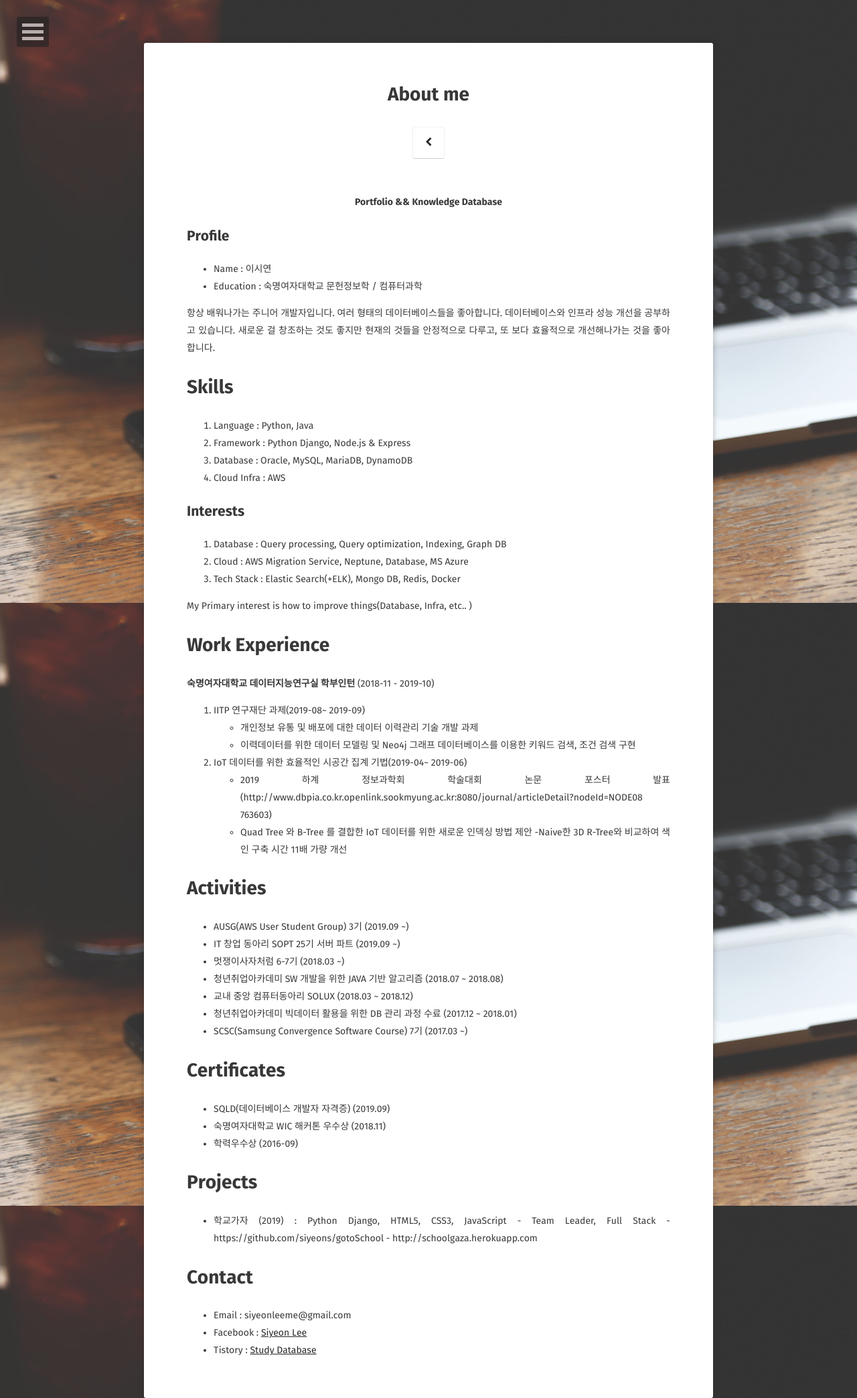
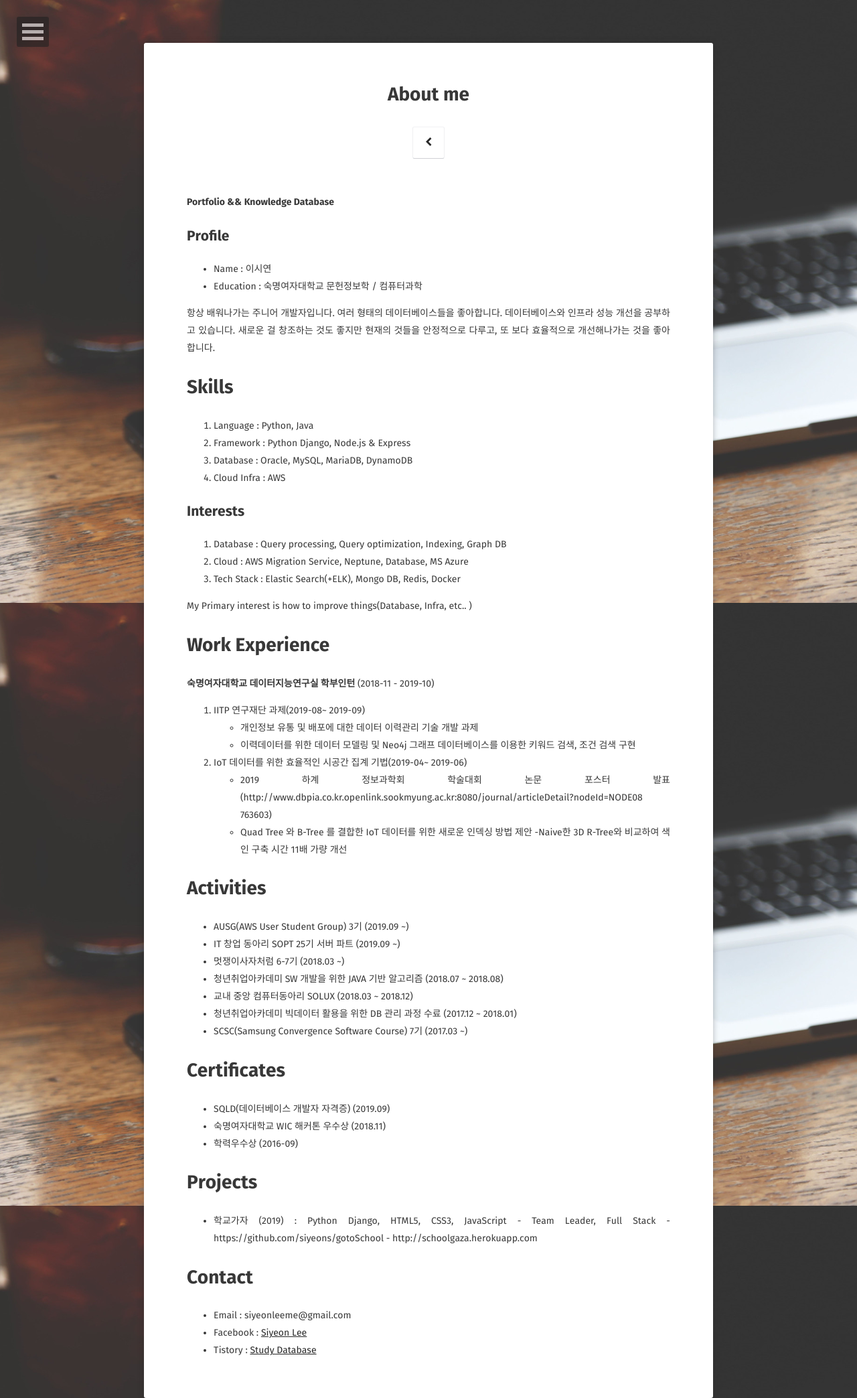
Before and after one commit to siyeons/siyeons.github.io, a Jekyll site: the page built from about/index.md, in a window 1280 px wide. Shown: the whole page at 67% size. Built offline with Jekyll 4.4.1, drawn with Linux system fonts in a browser that asks for light colours; some web fonts are replaced.

```diff
--- a/about/index.md
+++ b/about/index.md
@@ -6,7 +6,7 @@ date: 2019-11-12
 comments: false
 ---
 
-<center><b>Portfolio && Knowledge Database</b></center>
+<b>Portfolio && Knowledge Database</b>
 
 ## Profile
 * Name : 이시연
```
